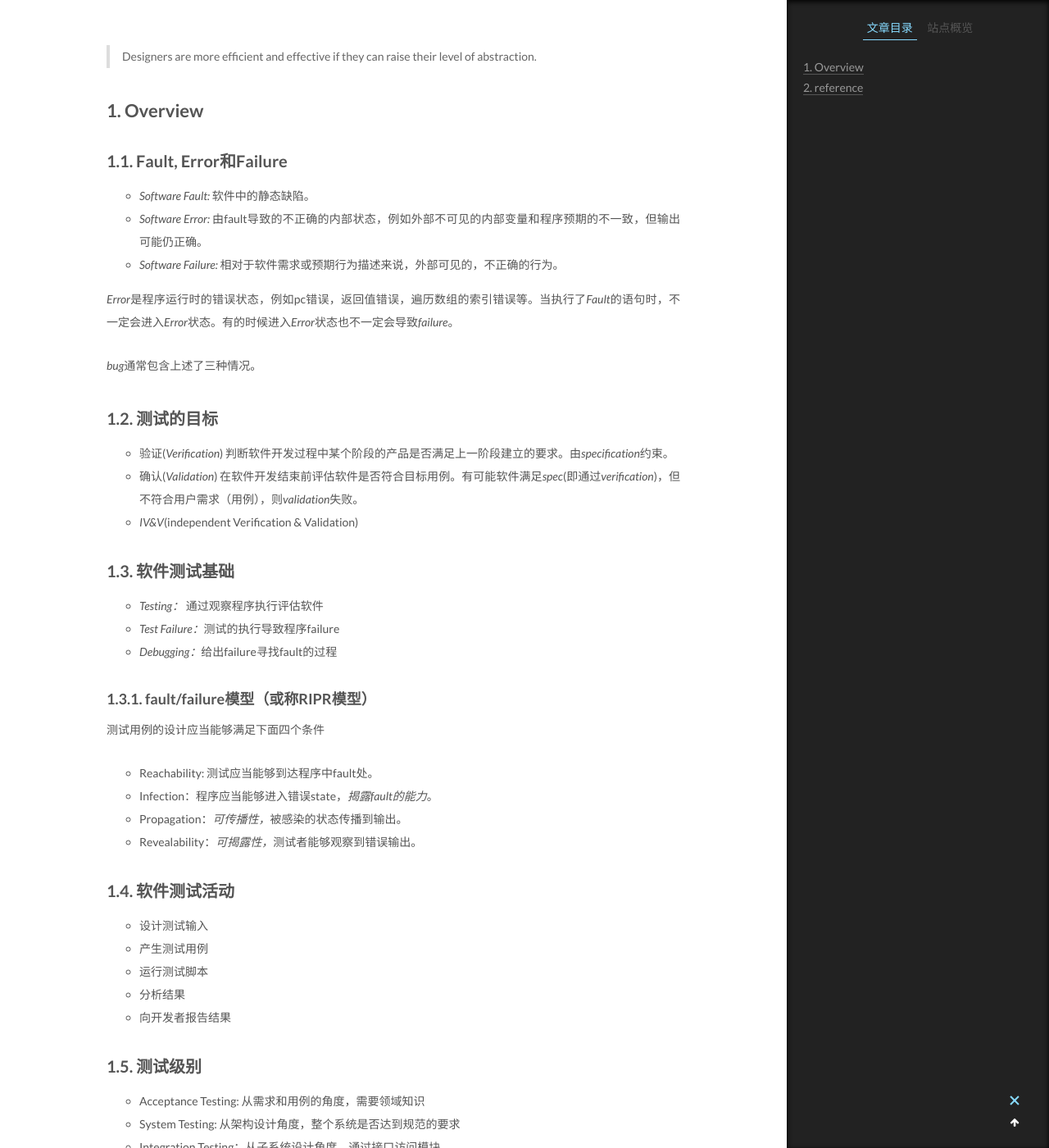
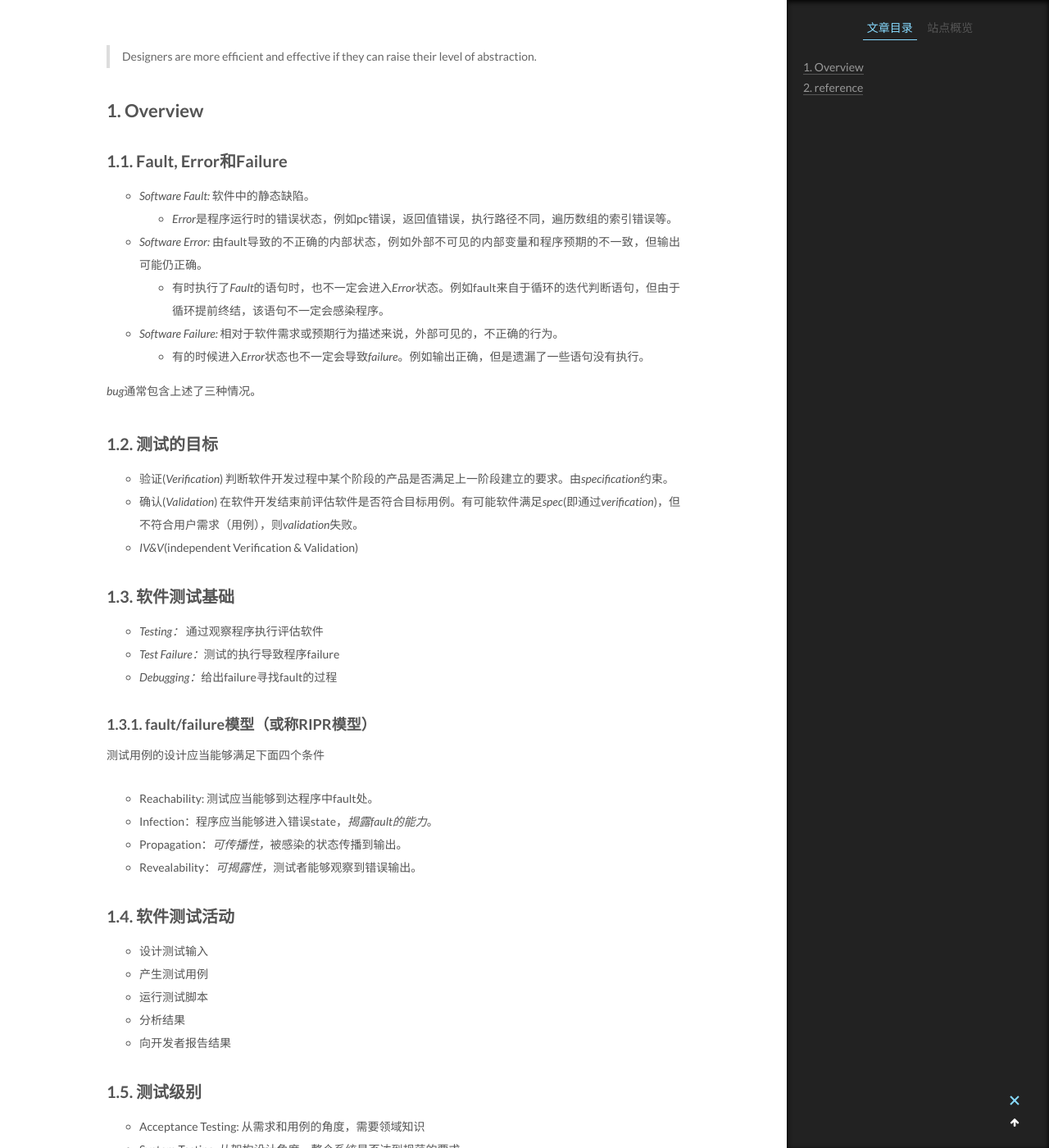
Before and after one commit to Willendless/willendless.github.io, a Jekyll site: the page built from _posts/2021-3-9-软件测试（一）.md, in a window 1280 px wide and 1400 px high, scrolled down 248 px. Shown: the whole window at 82% size. Built offline with Jekyll 4.4.1, drawn with Linux system fonts in a browser that asks for light colours; comment, search, counter and statistics services are not loaded.

Commit message:
chore: update post

```diff
--- a/_posts/2021-3-9-软件测试（一）.md
+++ b/_posts/2021-3-9-软件测试（一）.md
@@ -12,10 +12,11 @@ category: 软件测试
 ### 1.1. Fault, Error和Failure
 
 + *Software Fault:* 软件中的静态缺陷。
+  + *Error*是程序运行时的错误状态，例如pc错误，返回值错误，执行路径不同，遍历数组的索引错误等。
 + *Software Error:* 由fault导致的不正确的内部状态，例如外部不可见的内部变量和程序预期的不一致，但输出可能仍正确。
+  + 有时执行了*Fault*的语句时，也不一定会进入*Error*状态。例如fault来自于循环的迭代判断语句，但由于循环提前终结，该语句不一定会感染程序。
 + *Software Failure:* 相对于软件需求或预期行为描述来说，外部可见的，不正确的行为。
-
-*Error*是程序运行时的错误状态，例如pc错误，返回值错误，遍历数组的索引错误等。当执行了*Fault*的语句时，不一定会进入*Error*状态。有的时候进入*Error*状态也不一定会导致*failure*。
+  + 有的时候进入*Error*状态也不一定会导致*failure*。例如输出正确，但是遗漏了一些语句没有执行。
 
 *bug*通常包含上述了三种情况。
 
```
